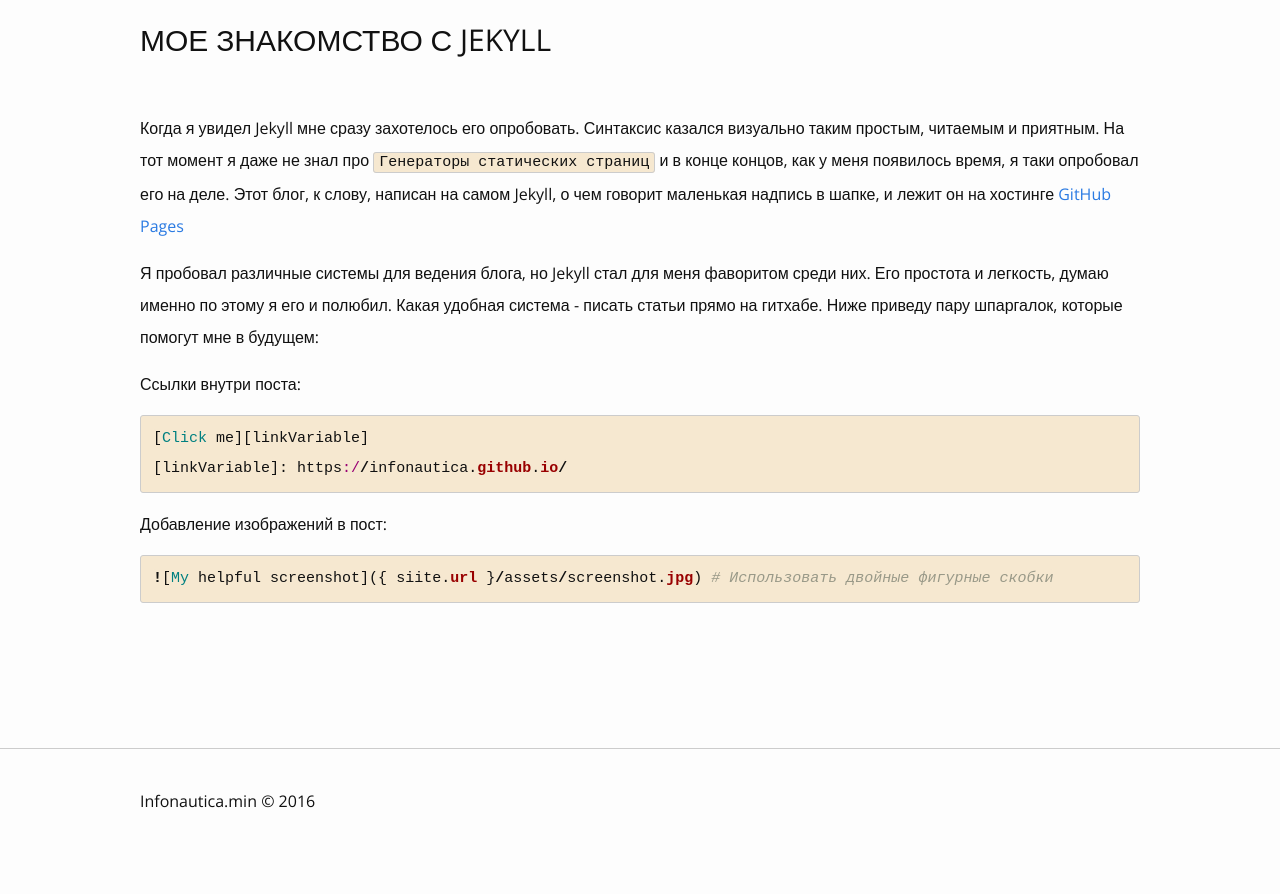
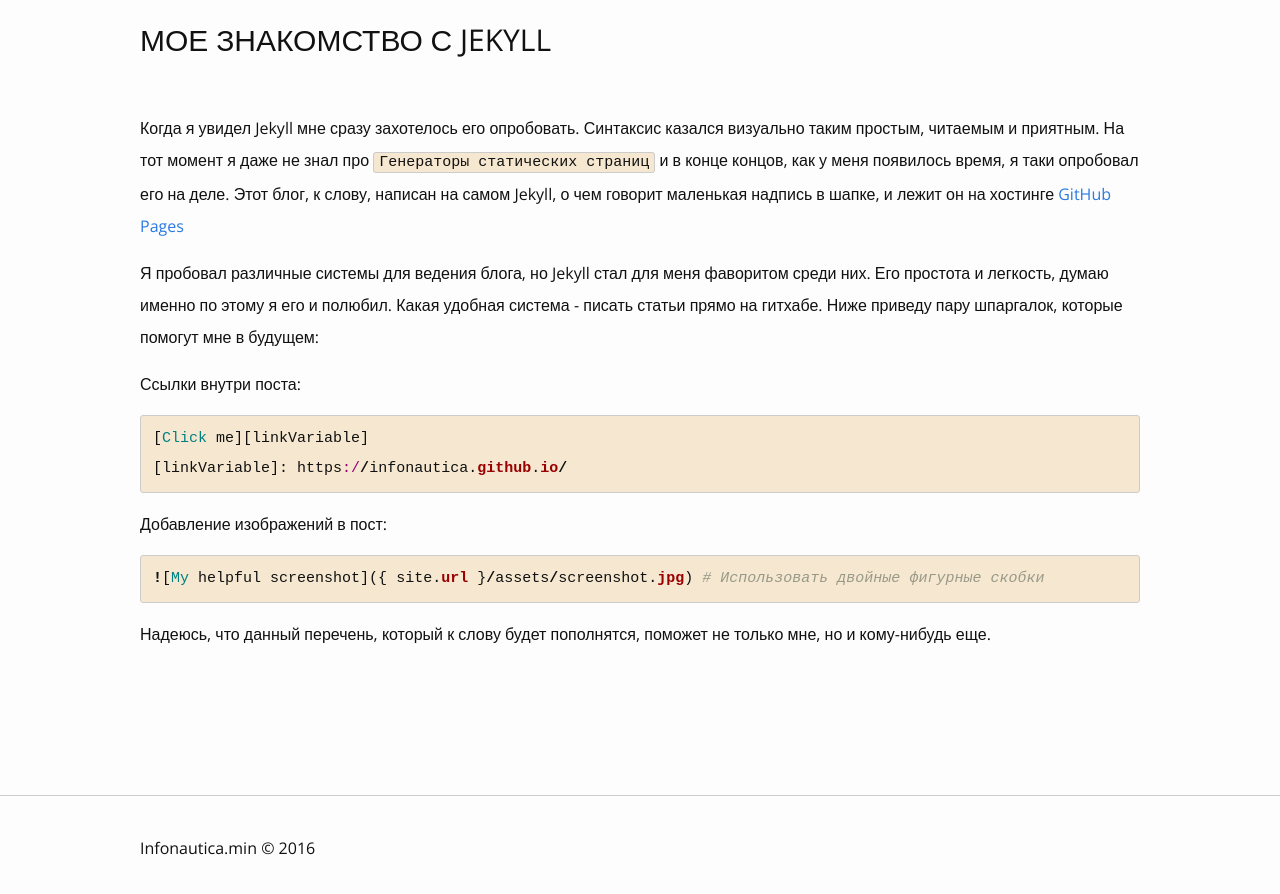
Before and after one commit to Infonautica/infonautica.github.io, a Jekyll site: the page built from _posts/2016-02-13-my-jekyll-experience.markdown, in a window 1280 px wide and 900 px high, scrolled down 813 px. Shown: the top 894 px of the window. Built offline with Jekyll 4.4.1, drawn with Linux system fonts in a browser that asks for light colours; before the commit the page ends 1666 px from its top, so only the background shows below that.

Commit message:
Update 2016-02-13-my-jekyll-experience.markdown

```diff
--- a/_posts/2016-02-13-my-jekyll-experience.markdown
+++ b/_posts/2016-02-13-my-jekyll-experience.markdown
@@ -17,7 +17,9 @@
 
 Добавление изображений в пост:
 {% highlight ruby %}
-![My helpful screenshot]({ siite.url }/assets/screenshot.jpg) # Использовать двойные фигурные скобки
+![My helpful screenshot]({ site.url }/assets/screenshot.jpg) # Использовать двойные фигурные скобки
 {% endhighlight %}
 
+Надеюсь, что данный перечень, который к слову будет пополнятся, поможет не только мне, но и кому-нибудь еще.
+
 [githubPages]: https://pages.github.com/
```
